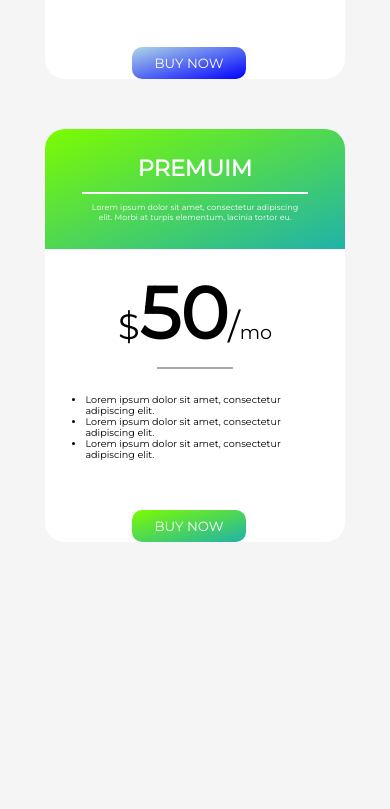
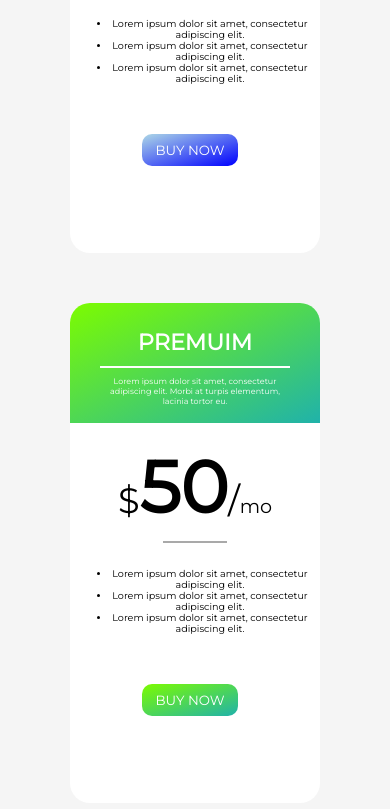
Before and after one commit to kchuchula/css_play, a plain HTML site: page index.html in a window 390 px wide. Shown: the part 805-1614 px from the top of the page. Before the commit the page ends 1355 px from the top, so only its background shows below. Drawn offline with Linux system fonts and the light colour scheme.

Commit message:
style.css

```diff
--- a/style.css
+++ b/style.css
@@ -2,160 +2,41 @@ body {
   background-color: whitesmoke;
 }
 
-.container{
-  display: flex;
-  gap: 50px;
-  justify-content: center;
-  flex-wrap: wrap;
-}
-
-.price{
-  flex: 0 1 250px;
-  text-align: center;
-  height: 500px;
-  border-radius: 20px;
-  background-color: white;
-}
-
-.head{
-  height: 120px;
-  margin: 0 0 20px 0;
-}
-
-#head_basic{
-  background-image: linear-gradient(to bottom right, yellow, red);
-  border-top-left-radius: 20px;
-  border-top-right-radius: 20px;
-}
-
-#head_standard{
-  background-image: linear-gradient(to bottom right, lightblue, blue);
-  border-top-left-radius: 20px;
-  border-top-right-radius: 20px;
-}
-
-#head_premium{
-  background-image: linear-gradient(to bottom right, lawngreen, lightseagreen);
-  border-top-left-radius: 20px;
-  border-top-right-radius: 20px;
-}
-
-.naming {
-  margin: 0 0 10px 0;
-  padding-top: 25px;
-  text-transform: uppercase;
-  font-size: 1.4rem;
-  font-family: 'Montserrat', sans-serif;
-  color: white;
-}
-
-.head_hr {
-  width: 75%;
-  border: 1px solid white;
-}
-
-.head_description {
-  width: 70%;
-  margin: 0 15% 0 15%;
-  font-size: 0.5rem;
-  font-family: 'Montserrat', sans-serif;
-  color: white;
-
-}
-
-
-/*  MAIN  ----------------------*/
-
-.pricing  {
-  font-size: 2.2rem;
-  font-family: 'Montserrat', sans-serif;
-  color: black;
-  margin: 15px 0 10px 0;
-}
-
-.large_number {
-  font-size: 4.5rem;
-  font-family: 'Montserrat', sans-serif;
-  font-weight: 900;
-}
-
-.small_mo {
-  font-size: 1.2rem;
-}
-
-.main_hr {
-  width: 25%;
-  border: 1px solid darkgrey;
-}
-
-/* DISCRIPTIONS -----------------*/
-
-.description {
-  width: 96%;
-  text-align: left;
-  font-size: 0.6rem;
-  font-family: 'Montserrat', sans-serif;
-  margin: 25px 0 0 0;
-}
-
-.basic_disc {
-  list-style: circle;
-}
-
-/* BUTTONS --------------------*/
-
-.buy_button {
-  margin: 50px 0 0 0;
-}
-
-#basic_buy_button, #stand_buy_button, #premium_buy_button {
-  width: 40%;
-  height: 32px;
-  border-radius: 10px;
-  margin-left: 30%;
-}
-
-#basic_buy_button {
-  background-image: linear-gradient(to bottom right, yellow, red);
-  font-family: 'Montserrat', sans-serif;
-  text-transform: uppercase;
-  color: white;
-  border: none;
-}
-
-#stand_buy_button {
-  background-image: linear-gradient(to bottom right, lightblue, blue);
-  font-family: 'Montserrat', sans-serif;
-  text-transform: uppercase;
-  color: white;
-  border: none;
-}
-
-#premium_buy_button {
-  background-image: linear-gradient(to bottom right, lawngreen, lightseagreen);
-  font-family: 'Montserrat', sans-serif;
-  text-transform: uppercase;
-  color: white;
-  border: none;
-}
-
 /* RESPONSIVENESS */
 
-@media (max-width: 800px) {
+@media (min-width: 347px) and (max-width: 800px) {
 
   .container{
     display: flex;
     flex-direction: column;
-    flex-wrap: wrap;
     align-items: center;
-    align-content: space-around;
+    gap: 50px;
   }
 
   .price{
-    flex: 0 0 300px;
+    flex-basis: 250px;
     height: 120%;
     text-align: center;
-    width: 80%;
+  }
+}
+
+
+
+  .container{
+    display: flex;
+    flex-direction: row;
+    gap: 50px;
+    justify-content: center;
+    flex-wrap: wrap;
+  }
+
+
+  .price{
+    flex: 0 1 250px;
+    text-align: center;
+    height: 500px;
+    border-radius: 20px;
+    background-color: white;
   }
 
   .head{
@@ -233,7 +114,7 @@ body {
 
   .description {
     width: 96%;
-    text-align: left;
+    text-align: center;
     font-size: 0.6rem;
     font-family: 'Montserrat', sans-serif;
     margin: 25px 0 0 0;
@@ -253,7 +134,6 @@ body {
     width: 40%;
     height: 32px;
     border-radius: 10px;
-    margin-left: 30%;
   }
 
   #basic_buy_button {
@@ -279,5 +159,3 @@ body {
     color: white;
     border: none;
   }
-
-}
```
